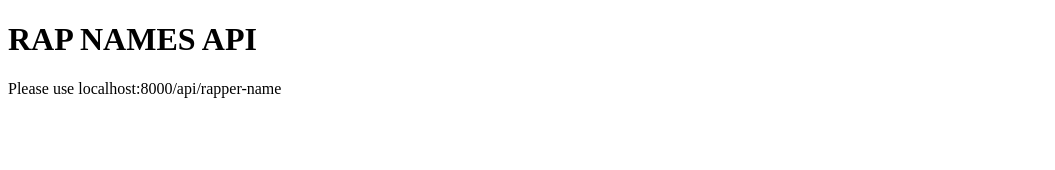
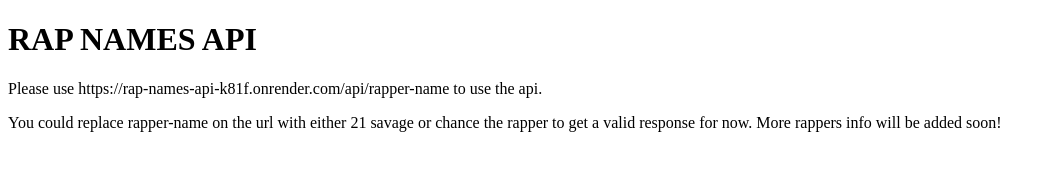
Before and after one commit to MohamedAbdulwahab/rap-names-api, a website: page index.html in a window 1280 px wide. Shown: the whole page, without its empty margins (0-1055 px from the left). Drawn offline with Linux system fonts and the light colour scheme.

Commit message:
Edited HTML documentation

```diff
--- a/index.html
+++ b/index.html
@@ -10,7 +10,9 @@
 
 <body>
 	<h1>RAP NAMES API</h1>
-	<p>Please use localhost:8000/api/rapper-name</p>
+	<p>Please use https://rap-names-api-k81f.onrender.com/api/rapper-name to use the api.</p>
+	<p>You could replace rapper-name on the url with either 21 savage or chance the rapper to get a valid response for
+		now. More rappers info will be added soon!</p>
 </body>
 
 </html>
```
